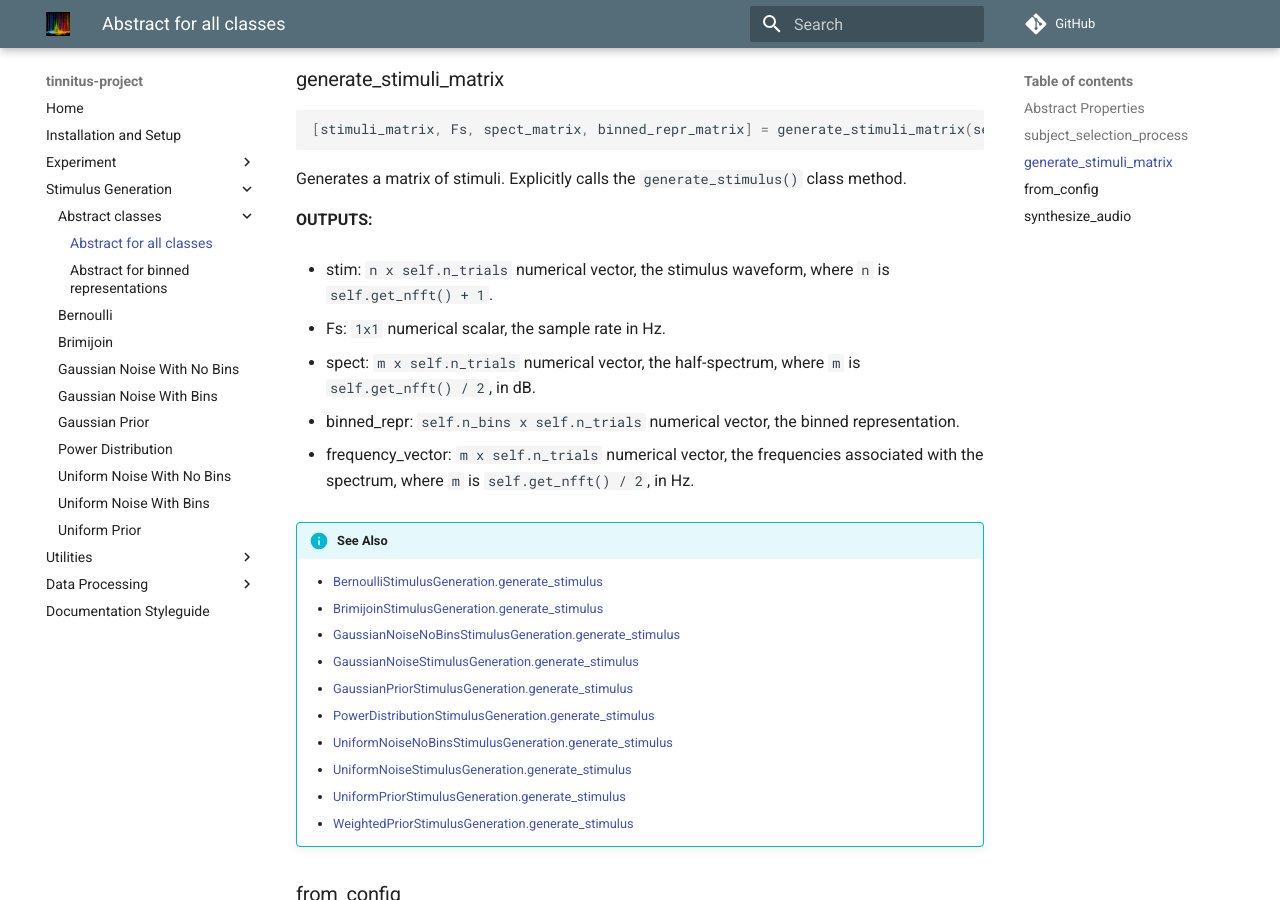
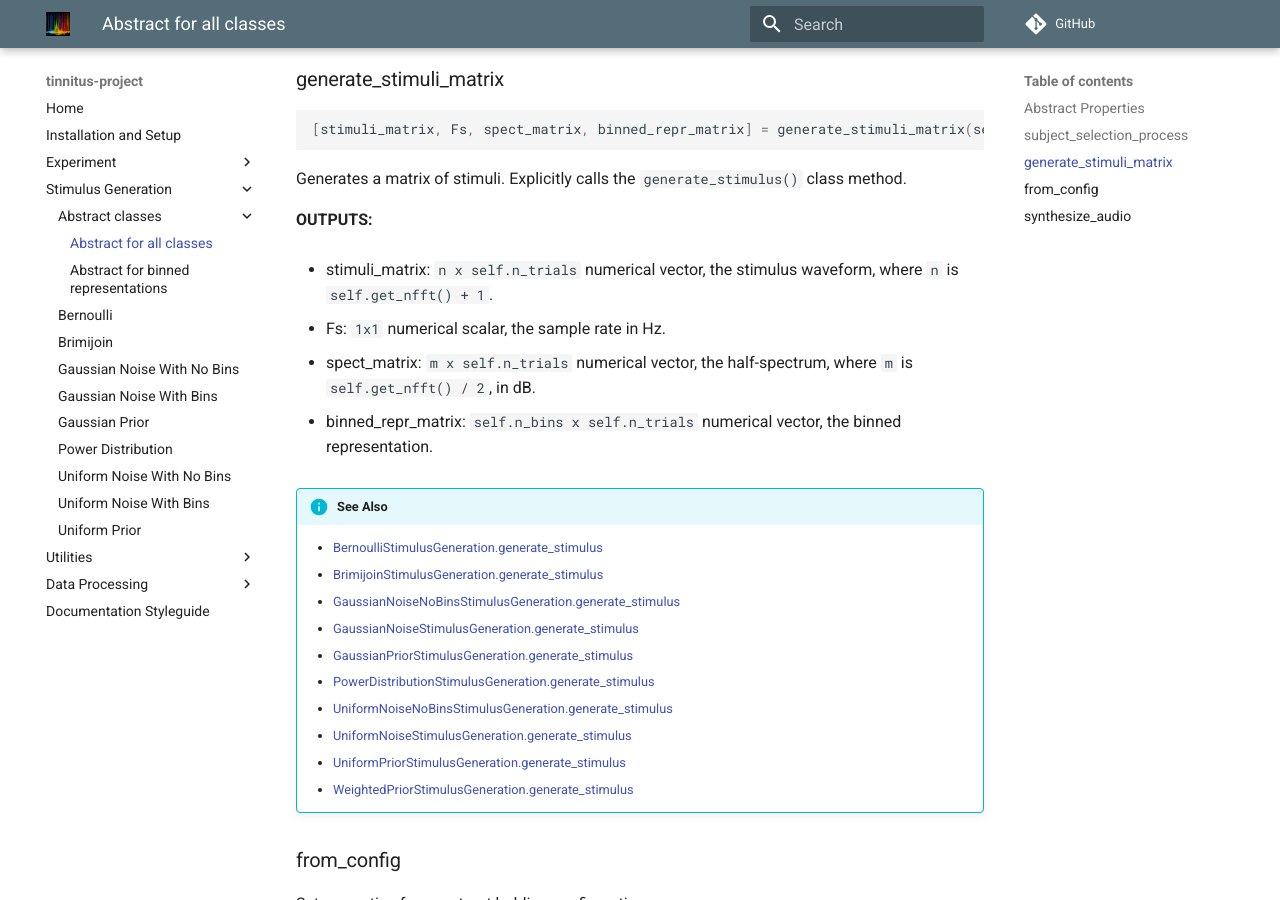
Before and after one commit to The-Lammert-Lab/tinnitus-reconstruction, an MkDocs documentation site: the page built from docs/stimgen/AbstractStimulusGenerationMethod.md, in a window 1280 px wide and 900 px high, scrolled down 697 px. Built offline with MkDocs 1.6.1 and Material for MkDocs 9.7.7, drawn with Linux system fonts in a browser that asks for light colours; comment, search, counter and statistics services are not loaded.

Commit message:
Update docs

```diff
--- a/docs/stimgen/AbstractStimulusGenerationMethod.md
+++ b/docs/stimgen/AbstractStimulusGenerationMethod.md
@@ -42,25 +42,20 @@ class method.
 
 **OUTPUTS:**
 
-- stim: `n x self.n_trials` numerical vector,
+- stimuli_matrix: `n x self.n_trials` numerical vector,
 the stimulus waveform,
 where `n` is `self.get_nfft() + 1`.
 
 - Fs: `1x1` numerical scalar,
 the sample rate in Hz.
 
-- spect: `m x self.n_trials` numerical vector,
+- spect_matrix: `m x self.n_trials` numerical vector,
 the half-spectrum,
 where `m` is `self.get_nfft() / 2`,
 in dB.
 
-- binned_repr: `self.n_bins x self.n_trials` numerical vector,
+- binned_repr_matrix: `self.n_bins x self.n_trials` numerical vector,
 the binned representation.
-
-- frequency_vector: `m x self.n_trials` numerical vector,
-the frequencies associated with the spectrum,
-where `m` is `self.get_nfft() / 2`,
-in Hz.
 
 
 
```
Also changed, not shown: 1 other file.
